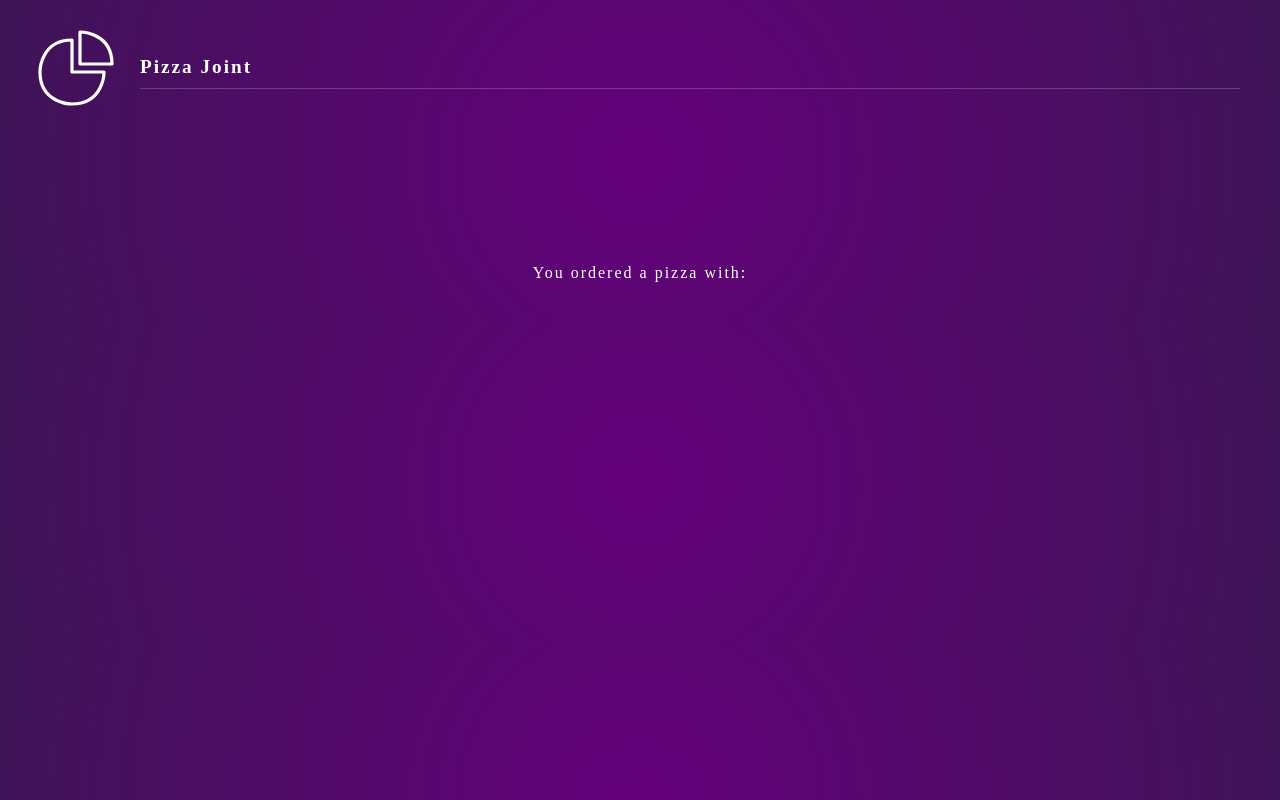
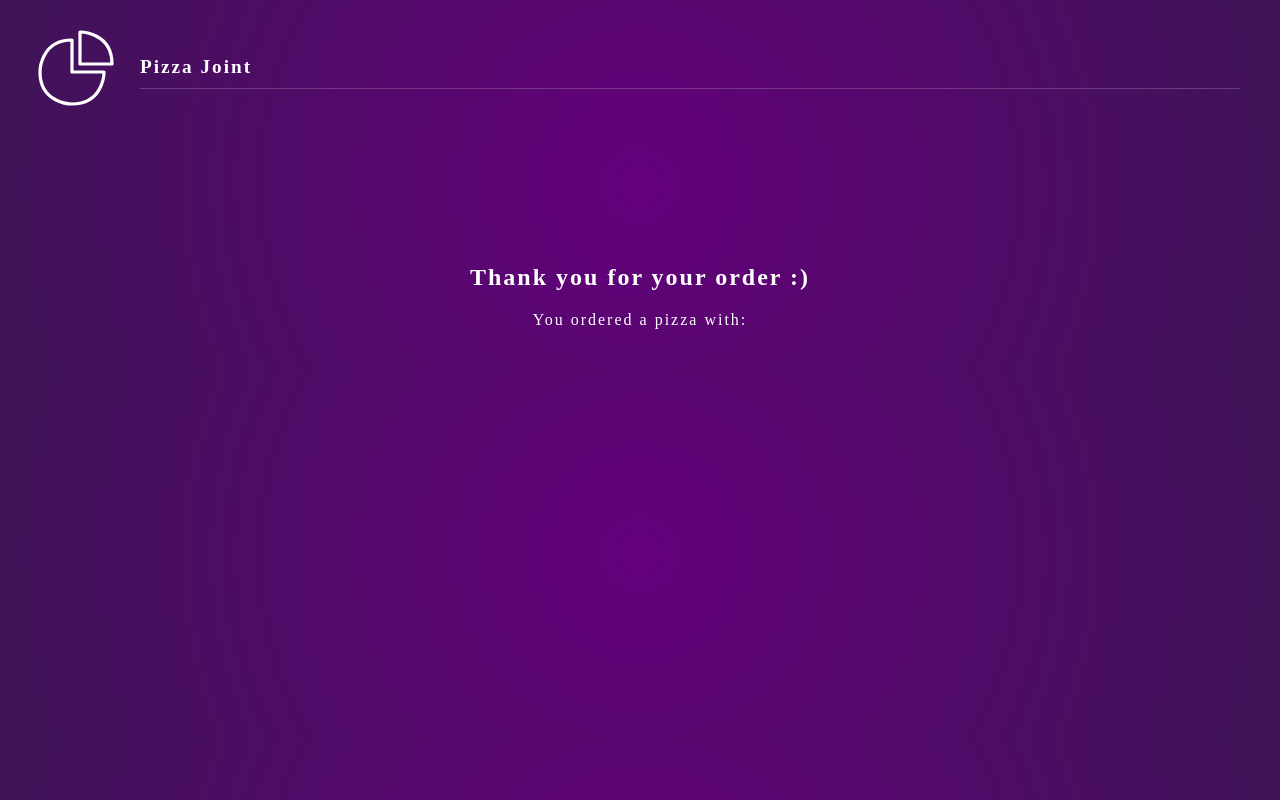
Before and after one commit to Promise-Digitals/pizzajoint, a React (Create React App) app: page /order in a window 1280 px wide. Built offline with nearby package versions, Linux system fonts and the light colour scheme.

Commit message:
lesson 12

```diff
--- a/src/App.js
+++ b/src/App.js
@@ -1,13 +1,17 @@
 import React, { useState } from 'react';
-import { BrowserRouter, Routes, Route } from "react-router-dom";
+import { BrowserRouter, Routes, Route, useLocation } from "react-router-dom";
 import Header from './components/Header';
 import Home from './components/Home';
 import Base from './components/Base';
 import Toppings from './components/Toppings';
 import Order from './components/Order';
+import { AnimatePresence } from 'framer-motion';
+
+
 
 function App() {
   const [pizza, setPizza] = useState({ base: "", toppings: [] });
+  const location = useLocation();
 
   const addBase = (base) => {
     setPizza({ ...pizza, base })
@@ -26,16 +30,14 @@ function App() {
   return (
     <>
       <Header />
-      <BrowserRouter>
-      <Routes>
-          <Route path='/' element={<Home />}></Route>
-          <Route path='/base' element={<Base addBase={addBase} pizza={pizza} />}></Route>
-          <Route path='/toppings' element={<Toppings addTopping={addTopping} pizza={pizza} />}></Route>
-          <Route path='/order' element={<Order pizza={pizza} />}></Route>
-      </Routes>
-      </BrowserRouter>
-
-
+      <AnimatePresence mode='wait'>
+          <Routes location={location} key={location.key}>
+              <Route path='/' element={<Home />}></Route>
+              <Route path='/base' element={<Base addBase={addBase} pizza={pizza} />}></Route>
+              <Route path='/toppings' element={<Toppings addTopping={addTopping} pizza={pizza} />}></Route>
+              <Route path='/order' element={<Order pizza={pizza} />}></Route>
+          </Routes>
+      </AnimatePresence>
     </>
   );
 }
--- a/src/components/Base.js
+++ b/src/components/Base.js
@@ -13,6 +13,10 @@ const Base = ({ addBase, pizza }) => {
       opacity: 1,
       x: 0,
       transition: {type: 'spring', delay: 0.5}
+    },
+    exit: {
+      x: '-100vw',
+      transition: { ease: 'easeInOut'}
     }
   }
 
@@ -27,7 +31,7 @@ const Base = ({ addBase, pizza }) => {
   }
 
   return (
-    <motion.div className="base container" variants={containerVariants} initial="hidden" animate="visible" >
+    <motion.div className="base container" variants={containerVariants} initial="hidden" animate="visible" exit='exit'>
 
       <h3>Step 1: Choose Your Base</h3>
       <ul>
--- a/src/components/Home.js
+++ b/src/components/Home.js
@@ -1,6 +1,6 @@
 import React from 'react';
 import { Link } from 'react-router-dom';
-import { motion } from 'framer-motion';
+import { delay, motion } from 'framer-motion';
 
 
 const buttonVariants = {
@@ -14,13 +14,29 @@ const buttonVariants = {
   }
 }
 
+const containerVariants = {
+  hidden: {
+    opacity: 0
+  },
+  visible: {
+    opacity: 1,
+    transition: {
+      delay: 1.5,
+      duration: 1
+    }
+  },
+  exit: {
+    x: '-100vw',
+    transition: { ease: 'easeInOut'}
+  }
+}
+
 const Home = () => {
   return (
-    <motion.div className="home container" initial={{opacity: 0}} animate={{opacity: 1}} transition={{delay: 1.5, duration: 1}}>
-      <motion.h2 animate={{}}
-      >
+    <motion.div className="home container" variants={containerVariants} initial='hidden' animate='visible' exit='exit'>
+      <h2>
         Welcome to Pizza Joint
-      </motion.h2>
+      </h2>
       <Link to="/base">
         <motion.button variants={buttonVariants} whileHover="hover">
           Create Your Pizza
--- a/src/components/Order.js
+++ b/src/components/Order.js
@@ -1,14 +1,7 @@
 import React, { useState } from 'react';
-import { motion, stagger } from 'framer-motion';
-import { AnimatePresence } from 'framer-motion';
+import { motion } from 'framer-motion';
 
 const Order = ({ pizza }) => {
-
-  const [showTitle, setShowTitle] = useState(true);
-
-  setTimeout(()=>{
-    setShowTitle(false)
-  }, 4000)
 
   const containerVariants = {
     hidden: {
@@ -33,14 +26,7 @@ const Order = ({ pizza }) => {
 
   return (
     <motion.div className="container order" variants={containerVariants} initial="hidden" animate="visible">
-
-      <AnimatePresence>
-        {showTitle && (
-          <motion.h2 exit={{y: -1000}}>Thank you for your order :</motion.h2>
-        )}
-      </AnimatePresence>
-
-
+      <h2>Thank you for your order :)</h2>
       <motion.p variants={childVariants}>You ordered a {pizza.base} pizza with:</motion.p>
       <motion.div variants={childVariants}>
         {pizza.toppings.map(topping => <div key={topping}>{topping}</div>)}
--- a/src/components/Toppings.js
+++ b/src/components/Toppings.js
@@ -14,11 +14,15 @@ const Toppings = ({ addTopping, pizza }) => {
       opacity: 1,
       x: 0,
       transition: {type: 'spring', delay: 0.5}
+    },
+    exit: {
+      x: '-100vw',
+      transition: { ease: 'easeInOut'}
     }
   }
 
   return (
-    <motion.div className="toppings container" variants={containerVariants} initial="hidden" animate="visible">
+    <motion.div className="toppings container" variants={containerVariants} initial="hidden" animate="visible" exit='exit'>
 
       <h3>Step 2: Choose Toppings</h3>
       <ul>
--- a/src/index.js
+++ b/src/index.js
@@ -2,10 +2,13 @@ import React from 'react';
 import ReactDOM from 'react-dom';
 import './index.css';
 import App from './App';
+import { BrowserRouter } from 'react-router-dom';
 
 ReactDOM.render(
   <React.StrictMode>
+    <BrowserRouter>
       <App />
+    </BrowserRouter>
   </React.StrictMode>,
   document.getElementById('root')
 );
```
